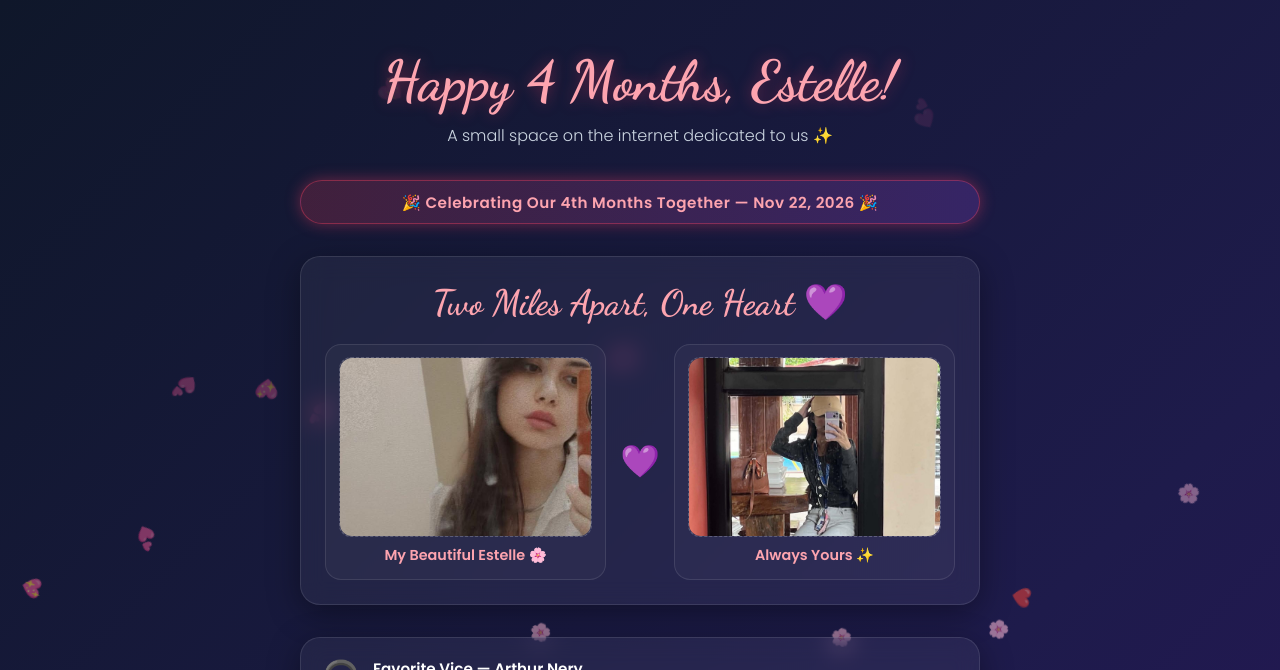
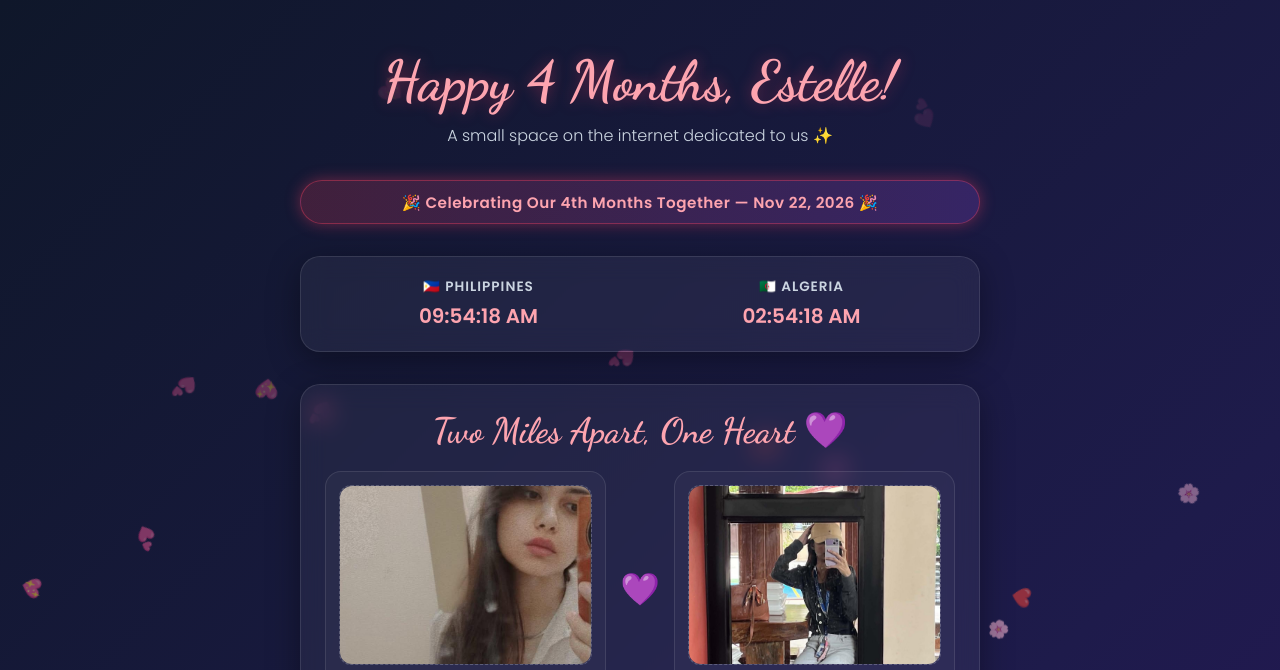
Before and after one commit to stephaniedineros5-dotcom/sf, a plain HTML site: page index.html in a window 1280 px wide. Shown: the top 670 px of the page. Drawn offline with Linux system fonts and the light colour scheme.

Commit message:
Add live clocks bar and clean up CSS comments
Removed unused CSS comments and added a live clocks bar with real-time updates for Philippines and Algeria.

```diff
--- a/index.html
+++ b/index.html
@@ -38,7 +38,6 @@
       position: relative;
     }
 
-    /* Floating Particles */
     .heart-particle {
       position: absolute;
       color: var(--accent-color);
@@ -92,7 +91,6 @@
       font-weight: 300;
     }
 
-    /* Celebration Badge */
     .milestone-badge {
       background: linear-gradient(90deg, rgba(244, 63, 94, 0.2), rgba(168, 85, 247, 0.2));
       border: 1px solid rgba(244, 63, 94, 0.4);
@@ -106,7 +104,34 @@
       box-shadow: 0 0 15px var(--accent-glow);
     }
 
-    /* LDR Photo Collage Section */
+    /* Live Clocks Bar */
+    .clocks-card {
+      background: var(--card-bg);
+      backdrop-filter: blur(12px);
+      border: 1px solid var(--card-border);
+      border-radius: 20px;
+      padding: 1.2rem 1.5rem;
+      display: grid;
+      grid-template-columns: 1fr 1fr;
+      gap: 1rem;
+      text-align: center;
+      box-shadow: 0 8px 32px 0 rgba(0, 0, 0, 0.37);
+    }
+
+    .clock-box h3 {
+      font-size: 0.85rem;
+      color: var(--text-sub);
+      text-transform: uppercase;
+      letter-spacing: 1px;
+      margin-bottom: 0.3rem;
+    }
+
+    .clock-time {
+      font-size: 1.25rem;
+      font-weight: 600;
+      color: #fda4af;
+    }
+
     .photo-section {
       background: var(--card-bg);
       backdrop-filter: blur(12px);
@@ -186,7 +211,6 @@
       50% { transform: scale(1.25); }
     }
 
-    /* Embedded Song Player */
     .music-card {
       background: var(--card-bg);
       backdrop-filter: blur(12px);
@@ -234,7 +258,6 @@
       border: none;
     }
 
-    /* Relationship Counter */
     .counter-card {
       background: var(--card-bg);
       backdrop-filter: blur(12px);
@@ -280,7 +303,6 @@
       letter-spacing: 1px;
     }
 
-    /* Letter Section */
     .letter-card {
       background: var(--card-bg);
       backdrop-filter: blur(12px);
@@ -307,7 +329,6 @@
       font-weight: 400;
     }
 
-    /* Interactive Cards */
     .reasons-section {
       text-align: center;
     }
@@ -386,6 +407,9 @@
       .ldr-connector {
         transform: rotate(90deg);
       }
+      .clocks-card {
+        grid-template-columns: 1fr;
+      }
     }
   </style>
 </head>
@@ -402,24 +426,34 @@
       🎉 Celebrating Our 4th Months Together — Nov 22, 2026 🎉
     </div>
 
+    <!-- Live Timezone Clocks Bar -->
+    <div class="clocks-card">
+      <div class="clock-box">
+        <h3>🇵🇭 Philippines</h3>
+        <div class="clock-time" id="ph-time">--:--:--</div>
+      </div>
+      <div class="clock-box">
+        <h3>🇩🇿 Algeria</h3>
+        <div class="clock-time" id="dz-time">--:--:--</div>
+      </div>
+    </div>
+
     <!-- Distance Photo Collage Section -->
     <div class="photo-section">
       <h2>Two Miles Apart, One Heart 💜</h2>
       <div class="photo-grid">
-        <!-- Her Picture Frame -->
         <div class="photo-frame">
           <div class="photo-box">
-            <img src="estelle.jpg" alt="Estelle">
+            <img src="estelle.jpg" alt="Estelle" onerror="this.style.display='none'; this.parentElement.innerText='Estelle Photo 🌸';">
           </div>
           <span class="photo-label">My Beautiful Estelle 🌸</span>
         </div>
 
         <div class="ldr-connector">💜</div>
 
-        <!-- Your Picture Frame -->
         <div class="photo-frame">
           <div class="photo-box">
-            <img src="me.jpg" alt="Me">
+            <img src="me.jpg" alt="Me" onerror="this.style.display='none'; this.parentElement.innerText='Your Photo ✨';">
           </div>
           <span class="photo-label">Always Yours ✨</span>
         </div>
@@ -508,10 +542,11 @@
   <script>
     const startDate = new Date('2026-07-22T00:00:00');
 
-    function updateCounter() {
+    function updateCounterAndClocks() {
       const now = new Date();
+
+      // 1. Perfectly synced live relationship timer
       const diff = now - startDate;
-
       const days = Math.floor(diff / (1000 * 60 * 60 * 24));
       const hours = Math.floor((diff / (1000 * 60 * 60)) % 24);
       const minutes = Math.floor((diff / 1000 / 60) % 60);
@@ -521,10 +556,22 @@
       document.getElementById('hours').innerText = hours;
       document.getElementById('minutes').innerText = minutes;
       document.getElementById('seconds').innerText = seconds;
+
+      // 2. Real-time clocks for Philippines and Algeria
+      const timeOptions = { hour: '2-digit', minute: '2-digit', second: '2-digit', hour12: true };
+
+      try {
+        document.getElementById('ph-time').innerText = new Intl.DateTimeFormat('en-US', { ...timeOptions, timeZone: 'Asia/Manila' }).format(now);
+        document.getElementById('dz-time').innerText = new Intl.DateTimeFormat('en-US', { ...timeOptions, timeZone: 'Africa/Algiers' }).format(now);
+      } catch (e) {
+        // Fallback if timezone string isn't fully supported by the browser environment
+        document.getElementById('ph-time').innerText = now.toLocaleTimeString();
+      }
     }
 
-    setInterval(updateCounter, 1000);
-    updateCounter();
+    // Run every 100ms for instantaneous second updates with zero lag drift
+    setInterval(updateCounterAndClocks, 100);
+    updateCounterAndClocks();
 
     function flipCard(card) {
       const hint = card.querySelector('.card-hint');
```
